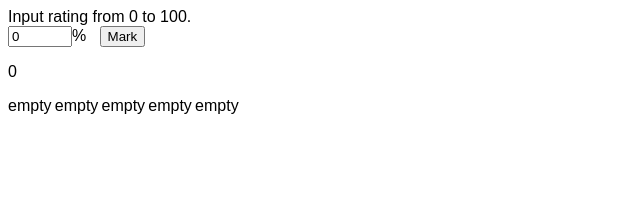
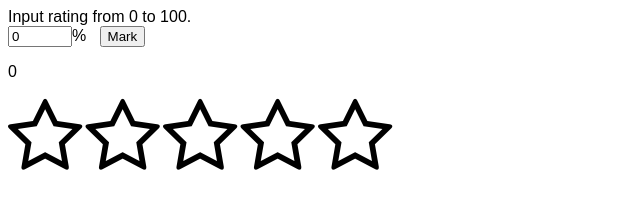
Before and after one commit to galtnie/hooks-rating, a React app: page / in a window 1280 px wide. Shown: the whole page, without its empty margins (0-640 px from the left). Built offline with nearby package versions, Linux system fonts and the light colour scheme.

Commit message:
hover over one star component done

```diff
--- a/public/index.html
+++ b/public/index.html
@@ -1,16 +1,22 @@
 <!DOCTYPE html>
 <html lang="en">
-
   <head>
-	<meta charset="utf-8">
-	<meta name="viewport" content="width=device-width, initial-scale=1, shrink-to-fit=no">
-	<meta name="theme-color" content="#000000">
+    <meta charset="utf-8" />
+    <meta
+      name="viewport"
+      content="width=device-width, initial-scale=1, shrink-to-fit=no"
+    />
+    <meta name="theme-color" content="#000000" />
     <!--
       manifest.json provides metadata used when your web app is added to the
       homescreen on Android. See https://developers.google.com/web/fundamentals/engage-and-retain/web-app-manifest/
     -->
-	<link rel="manifest" href="%PUBLIC_URL%/manifest.json">
-	<link rel="shortcut icon" href="%PUBLIC_URL%/favicon.ico">
+    <link rel="manifest" href="%PUBLIC_URL%/manifest.json" />
+    <link rel="shortcut icon" href="%PUBLIC_URL%/favicon.ico" />
+    <link
+      rel="stylesheet"
+      href="https://cdnjs.cloudflare.com/ajax/libs/font-awesome/4.7.0/css/font-awesome.min.css"
+    />
     <!--
       Notice the use of %PUBLIC_URL% in the tags above.
       It will be replaced with the URL of the `public` folder during the build.
@@ -27,7 +33,9 @@
     <noscript>
       You need to enable JavaScript to run this app.
     </noscript>
+
     <div id="root"></div>
+
     <!--
       This HTML file is a template.
       If you open it directly in the browser, you will see an empty page.
@@ -39,5 +47,4 @@
       To create a production bundle, use `npm run build` or `yarn build`.
     -->
   </body>
-
 </html>
--- a/src/childComponent.js
+++ b/src/childComponent.js
@@ -12,17 +12,17 @@ const Child = props => {
   const renderStars = () => {
     const stars = [];
 
-    let id;
+    let value;
     for (let i = 2; i <= 10; i += 2) {
       if (rating < i - 1) {
-        id = 0;
+        value = 0;
       } else if (rating === i - 1 || rating === i) {
-        id = rating;
+        value = rating;
       } else if (rating > i) {
-        id = i;
+        value = i;
       }
 
-      stars.push(<Star key={i} id={id} />);
+      stars.push(<Star key={i} id={i} value={value} rating={rating} />);
     }
     return stars;
   };
--- a/src/starComponent.js
+++ b/src/starComponent.js
@@ -1,23 +1,78 @@
-import React, { useState, useEffect } from "react";
+import React, { useState, useEffect, useCallback } from "react";
 
 const Star = props => {
-  const [rate, setRate] = useState(0);
+  const [value, setValue] = useState(0);
+  const [starX, setStarX] = useState(null);
+  const [width, setWidth] = useState(null);
+
+  const starEl = useCallback(node => {
+    if (node !== null) {
+      setStarX(node.getBoundingClientRect().x);
+      setWidth(node.getBoundingClientRect().width);
+    }
+  }, []);
 
   useEffect(() => {
-    console.log(props.id);
-  }, [props.id]);
+    setValue(props.value);
+  }, [props.value]);
 
-  const renderStar = () => {
-    if (props.id === 0) {
-      return "empty";
-    } else if (props.id % 2 === 1) {
-      return "half";
-    } else if (props.id % 2 === 0) {
-      return "full";
+  const onCursorMove = e => {
+    const cursorCoords = e.clientX - starX;
+    if (width / 2 <= cursorCoords) {
+      setValue(12);
+    } else if (width / 2 > cursorCoords) {
+      setValue(11);
     }
   };
 
-  return <div style={{ marginRight: "0.2em" }}>{renderStar()}</div>;
+  const onCursorLeave = e => {
+    setValue(props.value);
+  };
+
+  const renderStar = () => {
+    if (value === 0) {
+      return (
+        <i
+          className="fa fa-star-o fa-5x"
+          ref={starEl}
+          onMouseMove={onCursorMove}
+          onMouseLeave={onCursorLeave}
+        />
+      );
+    } else if (value % 2 === 1) {
+      return (
+        <i
+          className="fa fa-star-half-o fa-5x"
+          aria-hidden="true"
+          ref={starEl}
+          onMouseMove={onCursorMove}
+          onMouseLeave={onCursorLeave}
+        />
+      );
+    } else if (value % 2 === 0) {
+      return (
+        <i
+          className="fa fa-star fa-5x"
+          aria-hidden="true"
+          ref={starEl}
+          onMouseMove={onCursorMove}
+          onMouseLeave={onCursorLeave}
+        />
+      );
+    }
+  };
+
+  const alterRating = e => {
+    console.log("works");
+    console.log(e.clientX);
+    console.log(e.getBoundingClientRect());
+  };
+
+  return (
+    <div style={{ marginRight: "0.2em" }} onClick={alterRating}>
+      {renderStar()}
+    </div>
+  );
 };
 
 export default Star;
```
Also changed, not shown: package.json (+8 -1 lines). Lines whose indentation alone changed are shown as unchanged.
